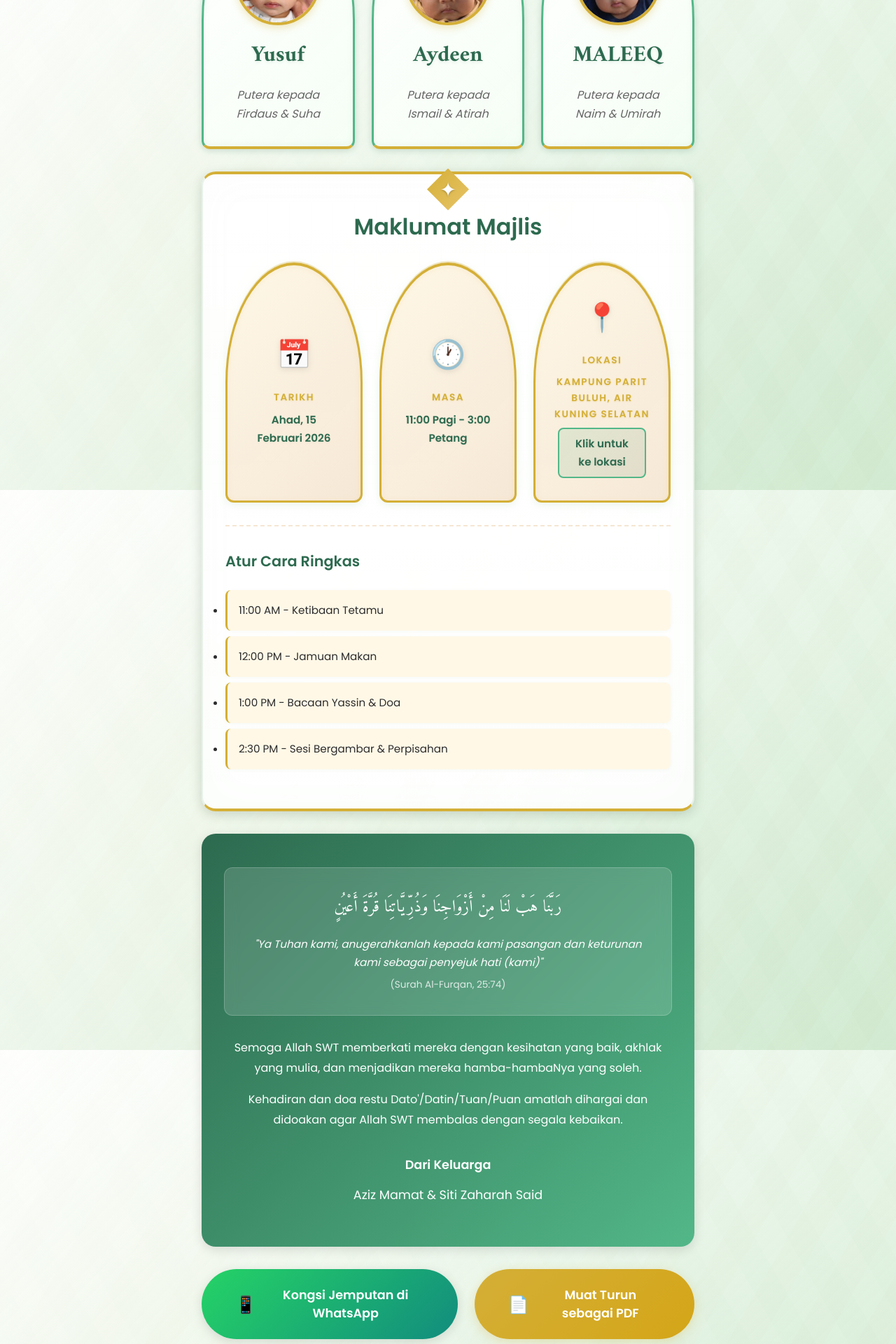
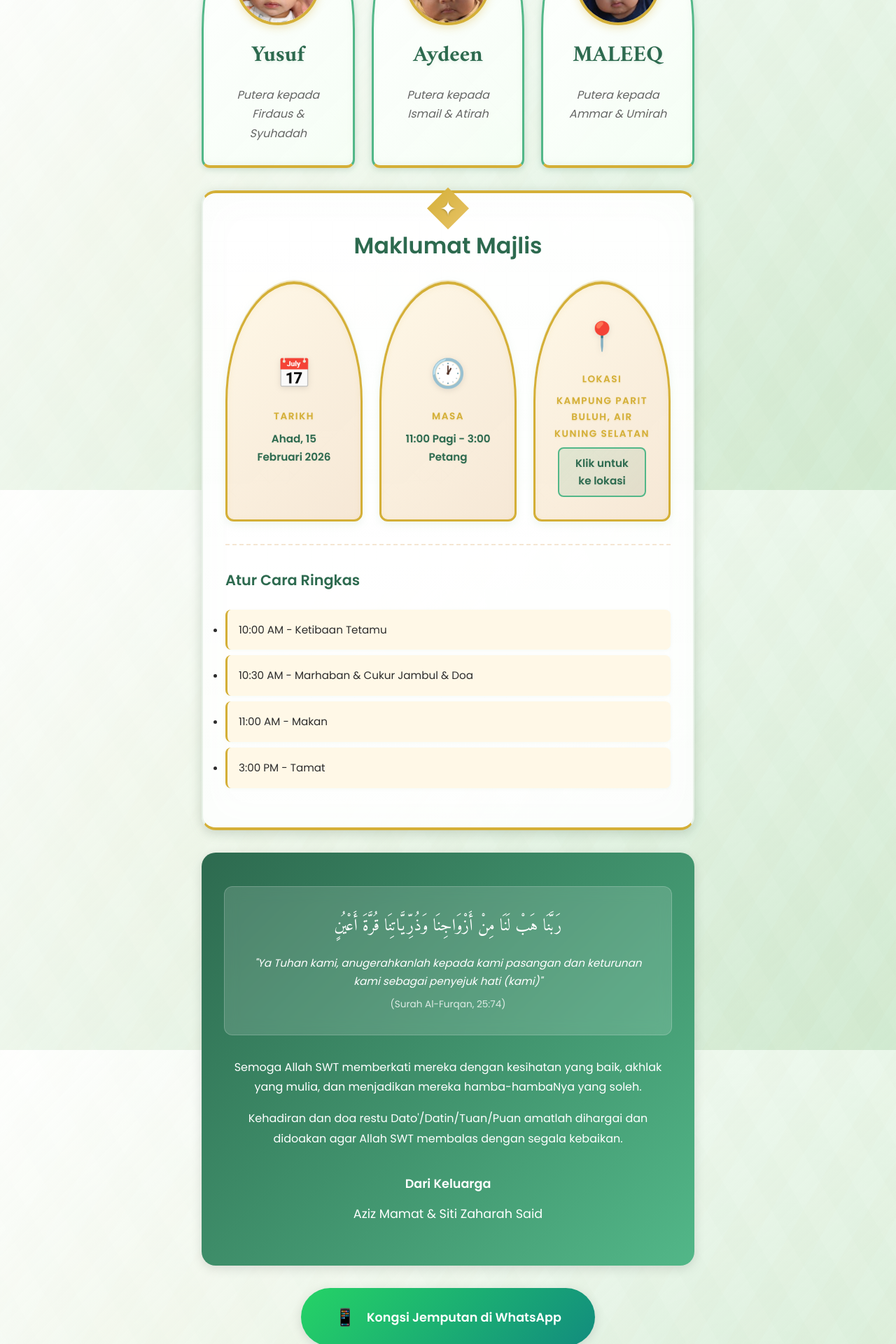
Before and after one commit to firdausaziz93/e-invitation-akikah, a React (Create React App) app: page / in a window 1280 px wide. Shown: the part 900-2820 px from the top of the page at 70% size. Built offline with nearby package versions, Linux system fonts and the light colour scheme; the HTML template or start-up script is replaced by a standard one.

Commit message:
Update Open Graph title and modify event details in App component

```diff
--- a/public/index.html
+++ b/public/index.html
@@ -6,7 +6,7 @@
     <meta name="theme-color" content="#2d6a4f" />
 
     <!-- Meta Tags untuk WhatsApp Link Preview -->
-    <meta property="og:title" content="Jemputan Majlis Akikah - Yusuf, Malek & Aiden" />
+    <meta property="og:title" content="Jemputan Majlis Akikah - Yusuf, Aydeen & Maleeq" />
     <meta property="og:description" content="Dengan penuh kesyukuran, kami menjemput Dato'/Datin/Tuan/Puan ke Majlis Akikah anak kami. Kehadiran dan doa restu Anda amat dihargai." />
     <meta property="og:image" content="https://i.imgur.com/Q3Hoadq.png" />
     <meta property="og:url" content="https://e-invitation-akikah.vercel.app" />
--- a/src/App.js
+++ b/src/App.js
@@ -3,11 +3,11 @@ import "./App.css";
 import yusufImg from "./img/Yusuf.png";
 import malekImg from "./img/Malek.png";
 import aidenImg from "./img/Aiden.png";
-import html2canvas from "html2canvas";
-import jsPDF from "jspdf";
+// import html2canvas from "html2canvas";
+// import jsPDF from "jspdf";
 
 function App() {
-  const [isGeneratingPDF, setIsGeneratingPDF] = useState(false);
+//   const [isGeneratingPDF, setIsGeneratingPDF] = useState(false);
 
   // Animasi fade-in ketika komponen dimuat
   useEffect(() => {
@@ -31,48 +31,48 @@ function App() {
   };
 
   // Fungsi untuk export ke PDF
-  const exportToPDF = async () => {
-    setIsGeneratingPDF(true);
-    try {
-      const element = document.querySelector(".container");
-      const canvas = await html2canvas(element, {
-        scale: 2,
-        useCORS: true,
-        logging: false,
-        backgroundColor: "#f5fef5",
-      });
+//   const exportToPDF = async () => {
+//     setIsGeneratingPDF(true);
+//     try {
+//       const element = document.querySelector(".container");
+//       const canvas = await html2canvas(element, {
+//         scale: 2,
+//         useCORS: true,
+//         logging: false,
+//         backgroundColor: "#f5fef5",
+//       });
 
-      const imgData = canvas.toDataURL("image/png");
-      const pdf = new jsPDF({
-        orientation: "portrait",
-        unit: "mm",
-        format: "a4",
-      });
+//       const imgData = canvas.toDataURL("image/png");
+//       const pdf = new jsPDF({
+//         orientation: "portrait",
+//         unit: "mm",
+//         format: "a4",
+//       });
 
-      const imgWidth = 210; // A4 width in mm
-      const pageHeight = 297; // A4 height in mm
-      const imgHeight = (canvas.height * imgWidth) / canvas.width;
-      let heightLeft = imgHeight;
-      let position = 0;
+//       const imgWidth = 210; // A4 width in mm
+//       const pageHeight = 297; // A4 height in mm
+//       const imgHeight = (canvas.height * imgWidth) / canvas.width;
+//       let heightLeft = imgHeight;
+//       let position = 0;
 
-      pdf.addImage(imgData, "PNG", 0, position, imgWidth, imgHeight);
-      heightLeft -= pageHeight;
+//       pdf.addImage(imgData, "PNG", 0, position, imgWidth, imgHeight);
+//       heightLeft -= pageHeight;
 
-      while (heightLeft >= 0) {
-        position = heightLeft - imgHeight;
-        pdf.addPage();
-        pdf.addImage(imgData, "PNG", 0, position, imgWidth, imgHeight);
-        heightLeft -= pageHeight;
-      }
+//       while (heightLeft >= 0) {
+//         position = heightLeft - imgHeight;
+//         pdf.addPage();
+//         pdf.addImage(imgData, "PNG", 0, position, imgWidth, imgHeight);
+//         heightLeft -= pageHeight;
+//       }
 
-      pdf.save("Jemputan-Majlis-Akikah.pdf");
-    } catch (error) {
-      console.error("Error generating PDF:", error);
-      alert("Maaf, terdapat masalah semasa menjana PDF. Sila cuba lagi.");
-    } finally {
-      setIsGeneratingPDF(false);
-    }
-  };
+//       pdf.save("Jemputan-Majlis-Akikah.pdf");
+//     } catch (error) {
+//       console.error("Error generating PDF:", error);
+//       alert("Maaf, terdapat masalah semasa menjana PDF. Sila cuba lagi.");
+//     } finally {
+//       setIsGeneratingPDF(false);
+//     }
+//   };
 
   return (
     <div className="app">
@@ -116,7 +116,7 @@ function App() {
                 <img src={yusufImg} alt="Yusuf" className="child-image" />
               </div>
               <div className="child-name">Yusuf</div>
-              <div className="child-parents">Putera kepada Firdaus & Suha</div>
+              <div className="child-parents">Putera kepada Firdaus & Syuhadah</div>
             </div>
 
             <div className="child-card">
@@ -132,7 +132,7 @@ function App() {
                 <img src={malekImg} alt="Malek" className="child-image" />
               </div>
               <div className="child-name">MALEEQ</div>
-              <div className="child-parents">Putera kepada Naim & Umirah</div>
+              <div className="child-parents">Putera kepada Ammar & Umirah</div>
             </div>
           </div>
         </section>
@@ -174,10 +174,10 @@ function App() {
           <div className="program">
             <h3 className="program-title">Atur Cara Ringkas</h3>
             <ul className="program-list">
-              <li>11:00 AM - Ketibaan Tetamu</li>
-              <li>12:00 PM - Jamuan Makan</li>
-              <li>1:00 PM - Bacaan Yassin & Doa</li>
-              <li>2:30 PM - Sesi Bergambar & Perpisahan</li>
+              <li>10:00 AM - Ketibaan Tetamu</li>
+              <li>10:30 AM - Marhaban & Cukur Jambul & Doa </li>
+              <li>11:00 AM - Makan </li>
+              <li>3:00 PM - Tamat</li>
             </ul>
           </div>
         </section>
@@ -223,14 +223,14 @@ function App() {
             Kongsi Jemputan di WhatsApp
           </button>
 
-          <button
+          {/* <button
             className="pdf-button"
             onClick={exportToPDF}
             disabled={isGeneratingPDF}
           >
             <span className="pdf-icon">📄</span>
             {isGeneratingPDF ? "Menjana PDF..." : "Muat Turun sebagai PDF"}
-          </button>
+          </button> */}
         </div>
 
         {/* Footer */}
```
